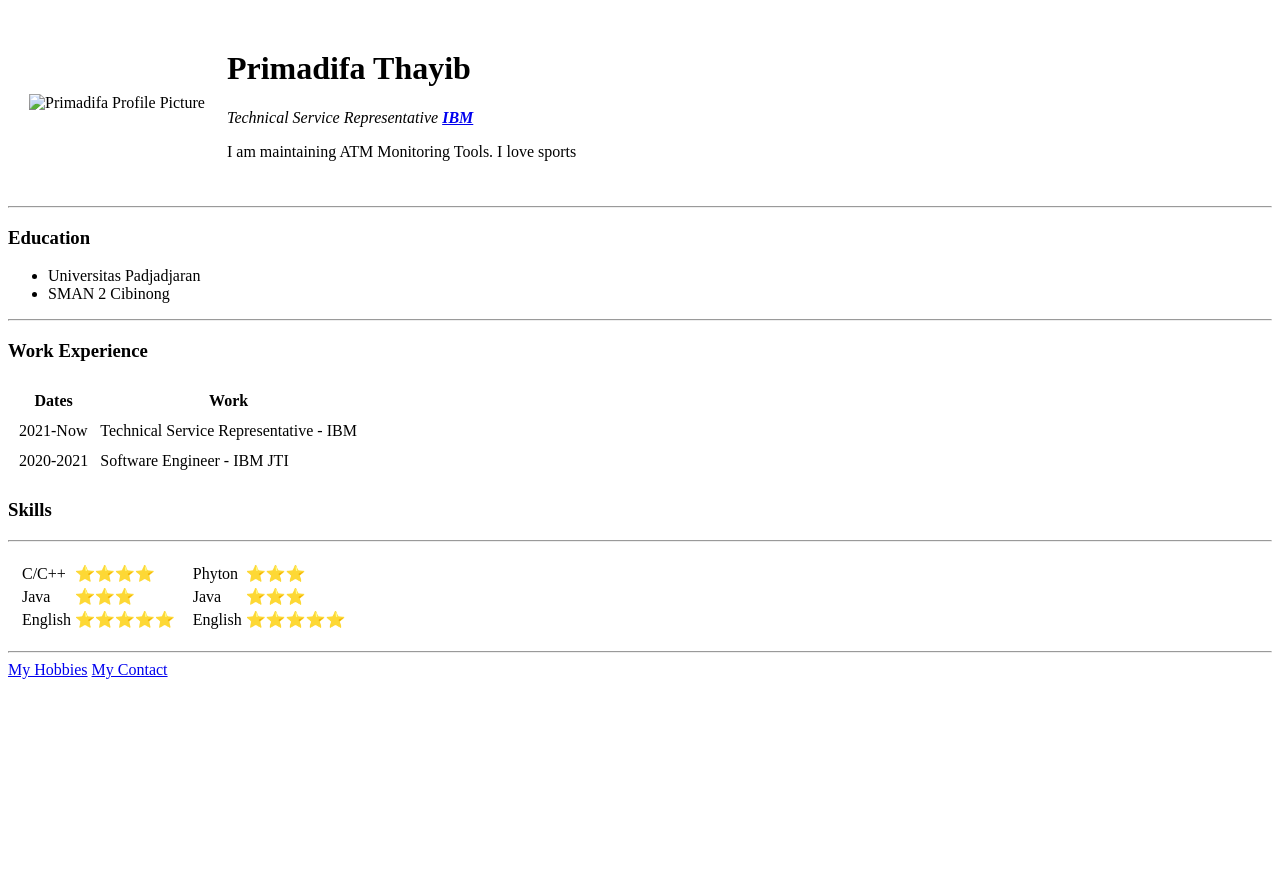
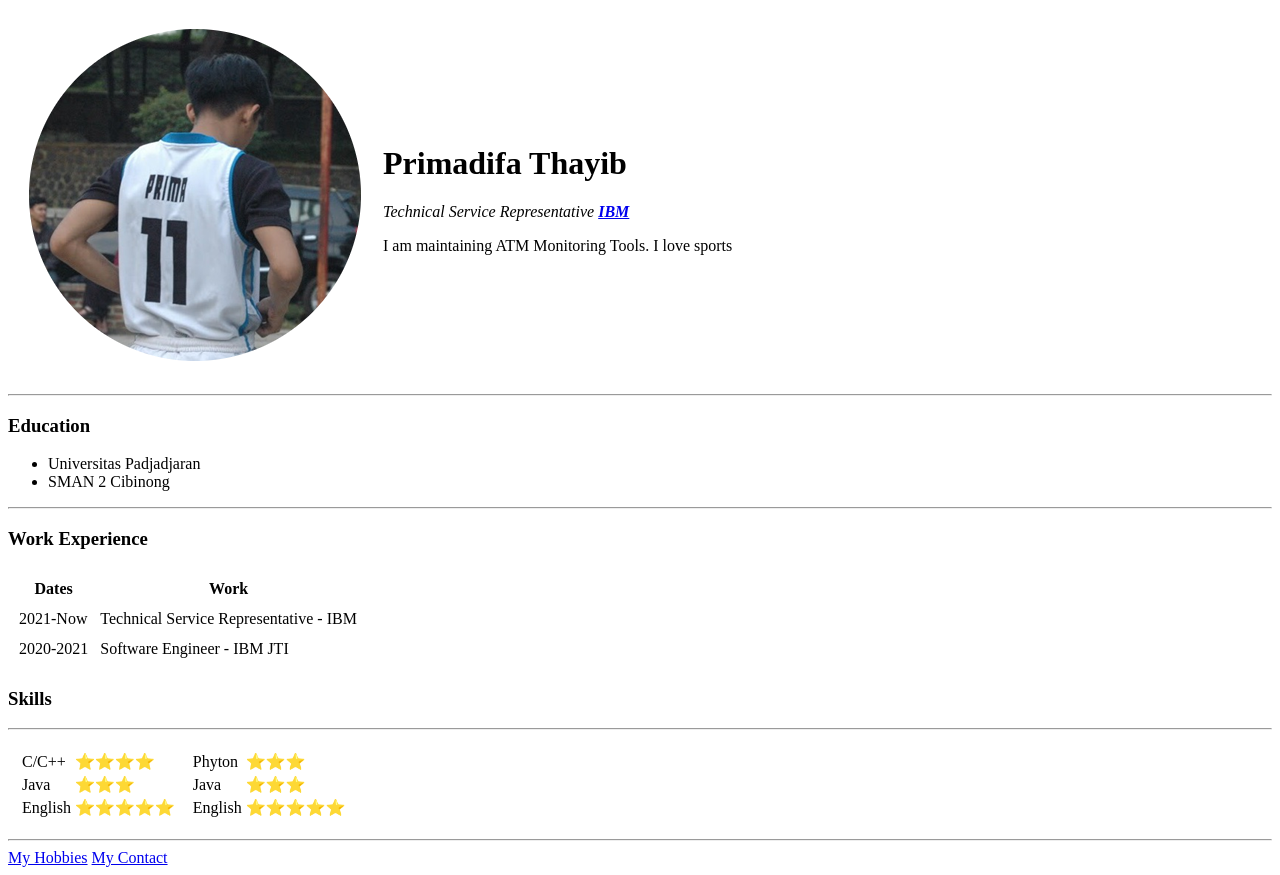
Before and after one commit to UletKeket/cv, a plain HTML site: page index.html in a window 1280 px wide. Before the commit the page ends 800 px from the top, so only its background shows below. Drawn offline with Linux system fonts and the light colour scheme.

Commit message:
Update index.html

```diff
--- a/index.html
+++ b/index.html
@@ -8,7 +8,7 @@
   <body>
     <table cellspacing="20">
       <tr>
-        <td><img src="Profile-modified.png" alt="Primadifa Profile Picture"></td>
+        <td><img src="Image/Profile-modified.png" alt="Primadifa Profile Picture"></td>
         <td><h1>Primadifa Thayib</h1>
           <p><em>Technical Service Representative <strong> <a href="https://www.ibm.com">IBM</a></strong></em></p>
           <p>I am maintaining ATM Monitoring Tools. I love sports</p></td>
```
